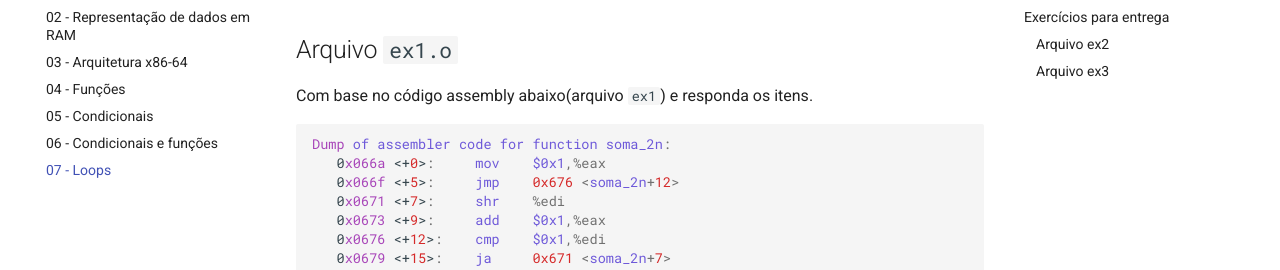
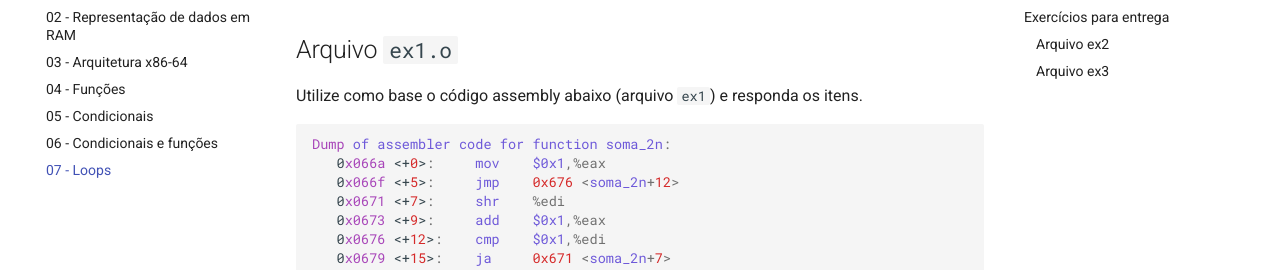
Before and after one commit to Insper/SistemasHardwareSoftware, an MkDocs documentation site: the page built from material/aulas/07-loops/index.md, in a window 1280 px wide and 900 px high. Shown: the part 196-466 px from the top of the window. Built offline with MkDocs 1.6.1 and Material for MkDocs 9.7.7, drawn with Linux system fonts in a browser that asks for light colours; nearby versions of some CDN libraries; comment, search, counter and statistics services are not loaded.

Commit message:
update prazos, aula 07

````diff
--- a/material/aulas/07-loops/index.md
+++ b/material/aulas/07-loops/index.md
@@ -2,7 +2,7 @@
 
 ## Arquivo `ex1.o`
 
-Com base no código assembly abaixo(arquivo `ex1`) e responda os itens.
+Utilize como base o código assembly abaixo (arquivo `ex1`) e responda os itens.
 
 ```asm
 Dump of assembler code for function soma_2n:
--- a/mkdocs.yml
+++ b/mkdocs.yml
@@ -17,7 +17,7 @@
   font:
     text: Roboto
     code: Roboto Mono
-#     custom_dir: 'custom_theme'
+    custom_dir: 'custom_theme'
 
 docs_dir: material
 site_dir: docs
````
Also changed, not shown: material/sobre.md (+1 -0 lines).
